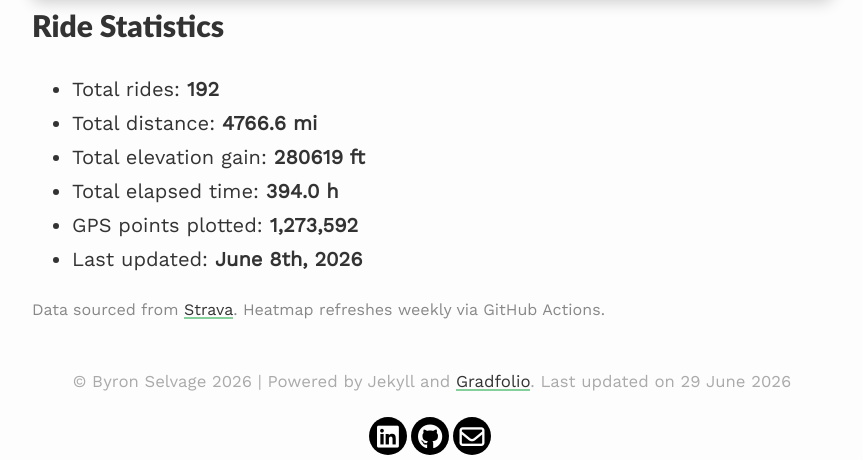
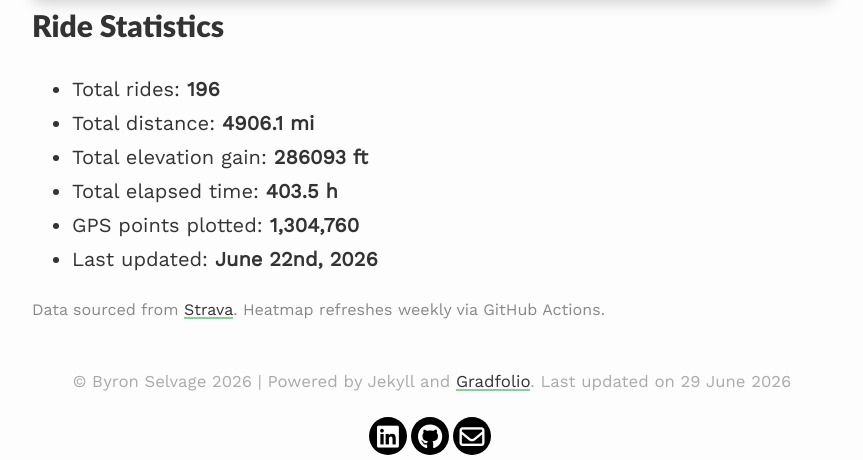
Before and after one commit to Byron-Selvage/Byron-Selvage.github.io, a Jekyll site: the page built from _pages/heatmap.md, in a window 1280 px wide. Shown: the part 842-1302 px from the top of the page, without its empty margins (208-1071 px from the left). Built offline with Jekyll 4.4.1, drawn with Linux system fonts in a browser that asks for light colours.

Commit message:
chore: update strava heatmap [skip ci]

```diff
--- a/_pages/heatmap.md
+++ b/_pages/heatmap.md
@@ -23,12 +23,12 @@ All my outdoor rides, visualized. Updated automatically every week.
 <!-- STATS:START -->
 ## Ride Statistics
 
-- Total rides: **192**
-- Total distance: **4766.6 mi**
-- Total elevation gain: **280619 ft**
-- Total elapsed time: **394.0 h**
-- GPS points plotted: **1,273,592**
-- Last updated: **June 8th, 2026**
+- Total rides: **196**
+- Total distance: **4906.1 mi**
+- Total elevation gain: **286093 ft**
+- Total elapsed time: **403.5 h**
+- GPS points plotted: **1,304,760**
+- Last updated: **June 22nd, 2026**
 <!-- STATS:END -->
 
 <p style="font-size: 0.8em; color: #888; margin-top: 8px;">
```
